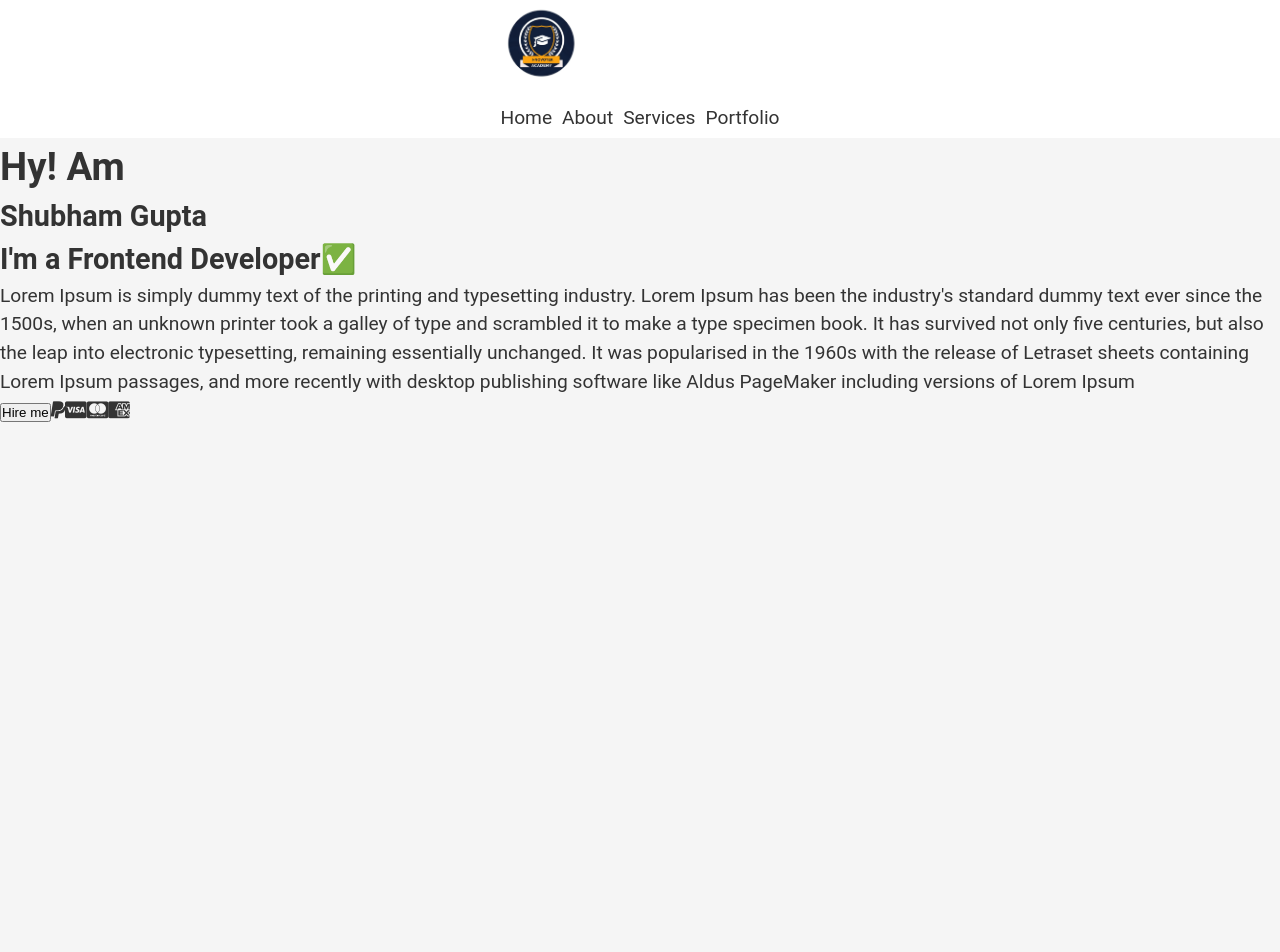
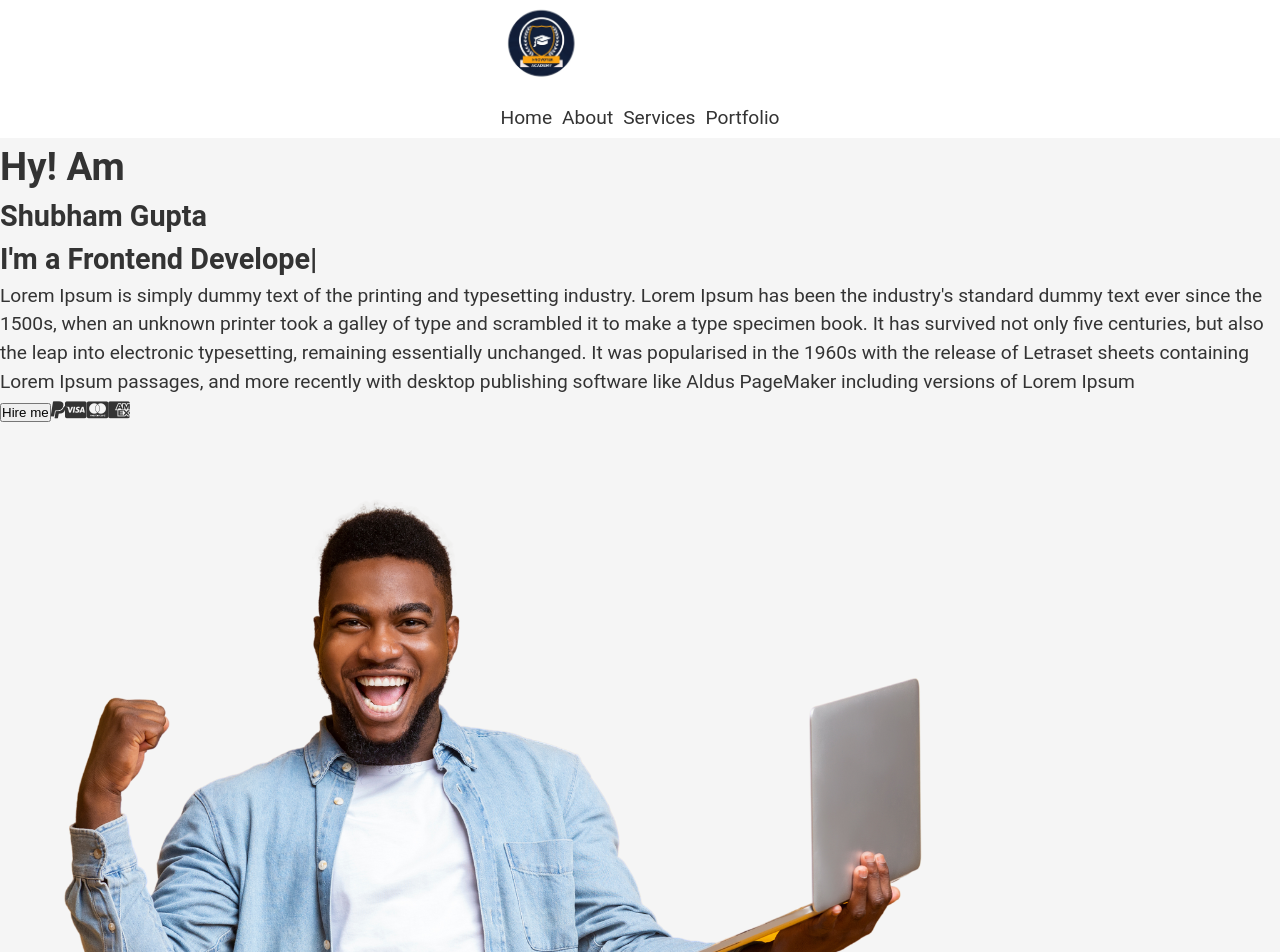
Before and after one commit to Shubham28497/Portfolio, a React (Create React App) app: page / in a window 1280 px wide. Shown: the top 952 px of the page. Before the commit the page ends 800 px from the top, so only its background shows below. Built offline with nearby package versions, Linux system fonts and the light colour scheme.

Commit message:
add pro img

```diff
--- a/src/Component/Header/Header.js
+++ b/src/Component/Header/Header.js
@@ -1,10 +1,10 @@
 import React from "react";
 import Typical from "react-typical";
-
+import profileImg from "../../assets/assets/profileImg.png"
 const Header = () => {
   return (
     <div className="header-container">
-      <div className="header-contents">
+      <div className="header-content">
         <h1>Hy! Am</h1>
         <h2 className="fullname">Shubham Gupta</h2>
         <h2>
@@ -41,6 +41,11 @@ const Header = () => {
           <i className="fa-brands fa-cc-amex"></i>
         </div>
       </div>
+      <div className="profile-img-container">
+        <img src={profileImg} alt="" />
+        <div className="circle-1"></div>
+        <div className="circle-2"></div>
+      </div>
     </div>
   );
 };
```
